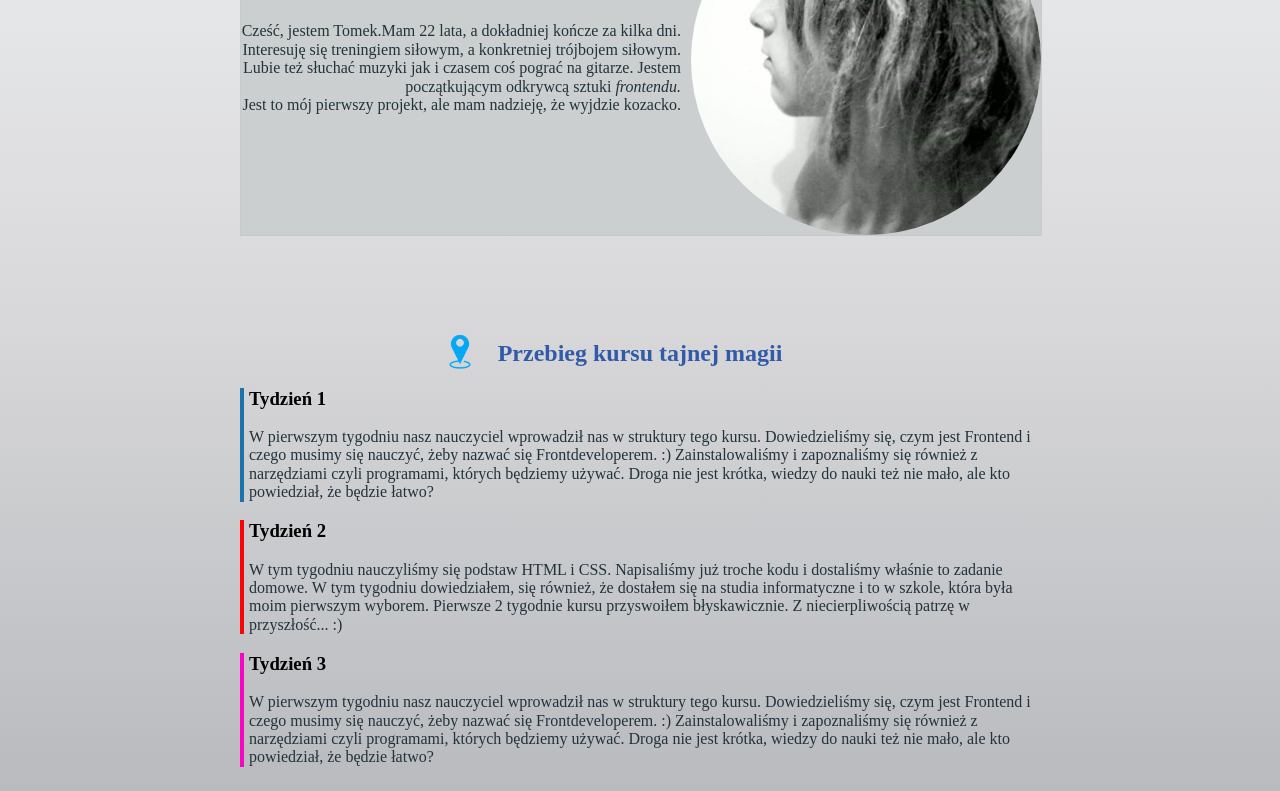
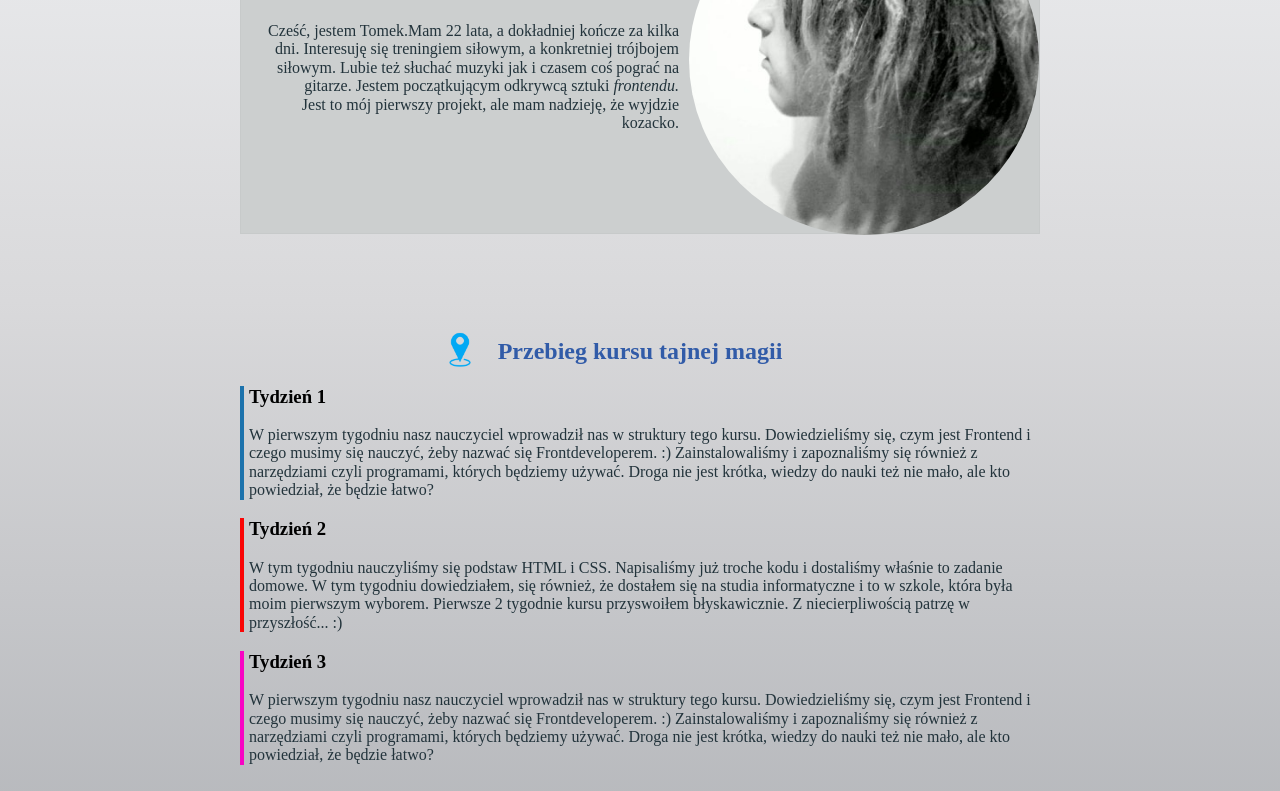
Before and after one commit to tomasz-klos/homepage, a plain HTML site: page index.html in a window 1280 px wide. Shown: the part 258-1049 px from the top of the page. Drawn offline with Linux system fonts and the light colour scheme.

Commit message:
update normalize

```diff
--- a/styles/style.css
+++ b/styles/style.css
@@ -1,4 +1,12 @@
+html {
+    box-sizing: border-box;
+}
+*, *:before, *:after {
+    box-sizing: inherit;
+}
+
 .body {
+
     background: linear-gradient(0deg, rgba(180,182,186,1) 0%, rgba(217,217,219,1) 50%, rgba(234,235,237,1) 86%, rgba(234,235,237,1) 99%);
 
 }
```
